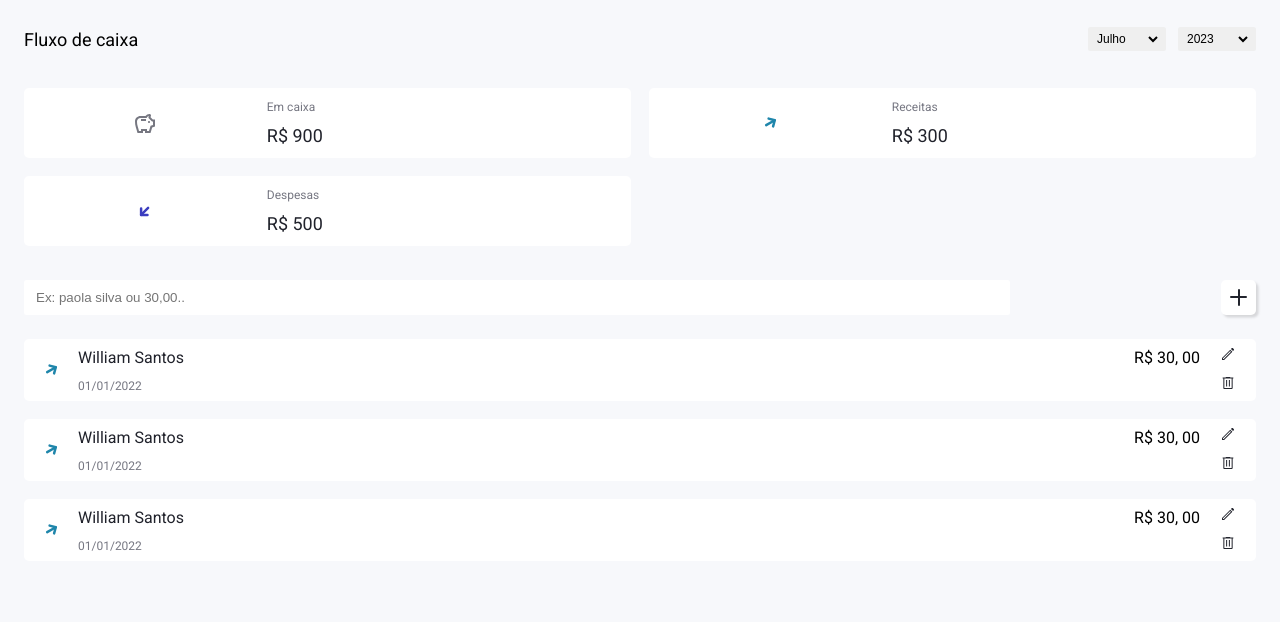
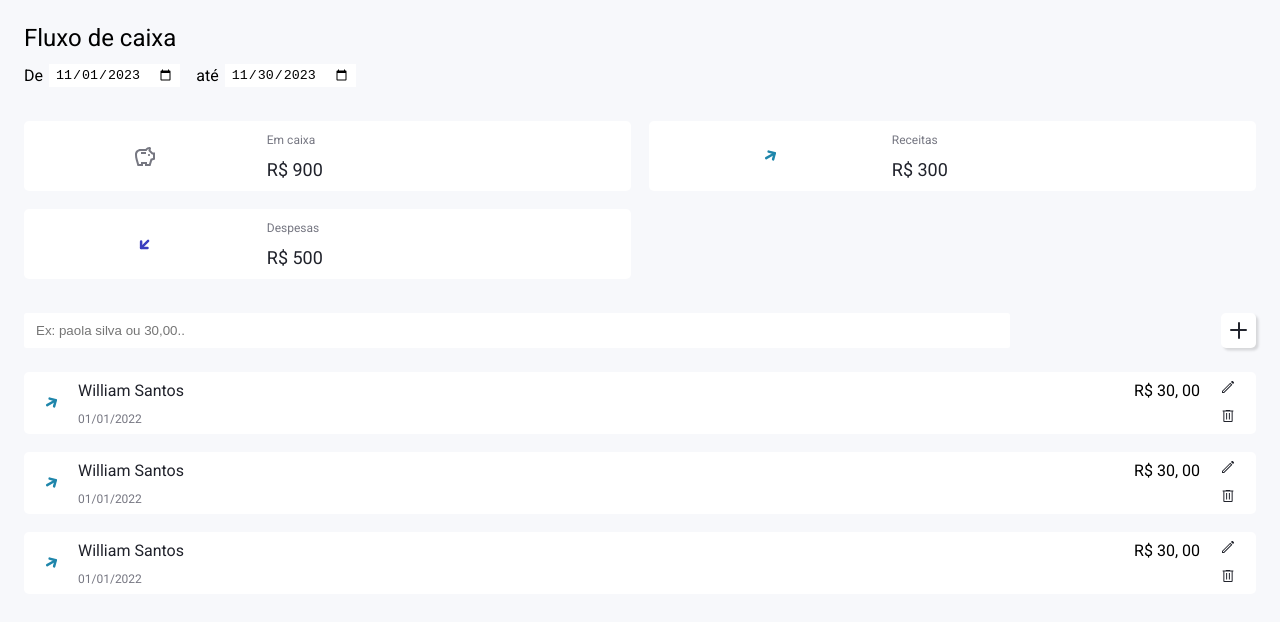
Before and after one commit to GustaSilvaBr/caixa-condominio, a React (Vite) app: page / in a window 1280 px wide. Shown: the top 622 px of the page. Built offline with nearby package versions, Linux system fonts and the light colour scheme.

Commit message:
:lipstick: style: date period

```diff
--- /dev/null
+++ b/src/pages/CashFlow/SelectPeriod/index.tsx
@@ -0,0 +1,27 @@
+import './styles.scss';
+
+import utils from '../../../utils'
+
+interface ISelectPeriod {
+    startedPeriod: Date;
+    setStartedPeriod: (date: Date) => void,
+    endedPeriod: Date;
+    setEndedPeriod: (date: Date) => void,
+}
+
+
+export function SelectPeriod(props: ISelectPeriod) {
+
+    return (
+        <div className="select-period">
+            <div className="period-group">
+                <label>De</label>
+                <input defaultValue={utils.getDateFormattedToInput(props.startedPeriod)} type="date" name="period-started"/>
+            </div>
+            <div className="period-group">
+                <label>até</label>
+                <input defaultValue={utils.getDateFormattedToInput(props.endedPeriod)}  type="date" name="period-ended"/>
+            </div>
+        </div>
+    )
+}
--- /dev/null
+++ b/src/pages/CashFlow/SelectPeriod/styles.scss
@@ -0,0 +1,20 @@
+div.select-period{
+    display:flex;
+    justify-content:space-between;
+
+    column-gap:16px;
+    div.period-group{
+        display: flex;
+        align-items:center;
+
+        column-gap:6px;
+        label{
+            font-size:16px;
+        }
+
+        input{
+            border:none;
+            padding:3px 6px;
+        }
+    }
+}
--- a/src/pages/CashFlow/index.tsx
+++ b/src/pages/CashFlow/index.tsx
@@ -1,42 +1,36 @@
+import  {useState} from 'react';
+
 import './styles.scss'
 
-import expenseArrow from '../../assets/expenseArrow.svg';
 import revenueArrow from '../../assets/revenueArrow.svg';
-import savings from '../../assets/savings.svg';
 import plus from '../../assets/plus.svg';
 import edit from '../../assets/edit.svg';
 import deleteIcon from '../../assets/delete.svg';
 
 import { CashFlowReports } from './CashFlowReports/Index';
 
+import {SelectPeriod} from './SelectPeriod/index';
+
+import utils from '../../utils.ts';
 
 export function CashFlow() {
+
+
+    const [startedPeriod, setStartedPeriod] = useState<Date>(utils.getFirstDateDay(new Date()));
+    const [endedPeriod, setEndedPeriod] = useState<Date>(utils.getLastDayOfMonth(new Date()));
+
     return (
         <div className="page-container payments-page">
             <div className="select-year">
                 <h1>Fluxo de caixa</h1>
 
-                <div className="filter-date">
-                    <select>
-                        <option>
-                            Junho
-                        </option>
-                        <option selected>
-                            Julho
-                        </option>
-                        <option>
-                            Agosto
-                        </option>
-                    </select>
-                    <select>
-                        <option>
-                            2023
-                        </option>
-                        <option>
-                            2024
-                        </option>
-                    </select>
-                </div>
+                <SelectPeriod
+                    startedPeriod={startedPeriod}
+                    setStartedPeriod={setStartedPeriod}
+
+                    endedPeriod={endedPeriod}
+                    setEndedPeriod={setEndedPeriod}
+                />
             </div>
 
             <CashFlowReports />
--- a/src/pages/CashFlow/styles.scss
+++ b/src/pages/CashFlow/styles.scss
@@ -1,27 +1,10 @@
-div.payments-page {
-}
-
 div.select-year {
     display: flex;
-    justify-content: space-between;
-    align-items: center;
+    justify-content: start;
+    align-items: start;
 
-    height: 30px;
-
-    div.filter-date {
-        display: flex;
-        column-gap: 12px;
-
-        select {
-            border-radius: 2.5px;
-            border: none;
-            font-size: 12px;
-            height: 24px;
-            width: 78px;
-            padding: 0 5px;
-            border-right: 5px solid transparent;
-        }
-    }
+    flex-direction: column;
+    row-gap: 12px;
 }
 
 div.total-of-flows {
--- a/src/styles/global.scss
+++ b/src/styles/global.scss
@@ -37,7 +37,7 @@ div.page-container{
 
     height:100vh;
     h1{
-        font-size:18px;
+        font-size:24px;
         font-weight: normal;
     }
 }
--- /dev/null
+++ b/src/utils.ts
@@ -0,0 +1,25 @@
+export default {
+    getFirstDateDay(date: Date): Date {
+        const novaData = new Date(date);
+        novaData.setDate(1);
+        return novaData;
+    },
+    getLastDayOfMonth(date: Date): Date {
+        const year = date.getFullYear();
+        const month = date.getMonth();
+
+        // Ajusta o mês para o próximo e define o dia para 0
+        const lastDayOfMonth = new Date(year, month + 1, 0);
+
+        return lastDayOfMonth;
+    },
+    getDateFormattedToInput(date: Date) {
+        const day = String(date.getDate()).padStart(2, '0');
+        const month = String(date.getMonth() + 1).padStart(2, '0'); // Mês é base 0, então somamos 1
+        const year = String(date.getFullYear());
+
+        return `${year}-${month}-${day}`;
+    }
+
+
+}
```
